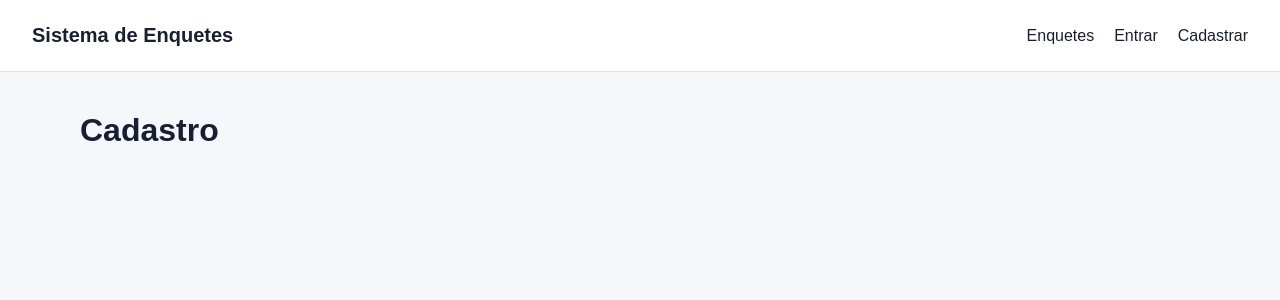
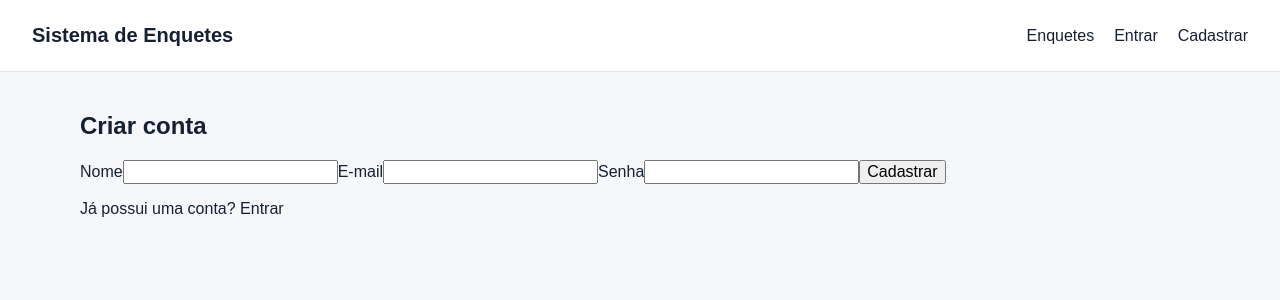
Before and after one commit to Jeanlerson/Enquetes, a React app in the folder frontend/: page /register in a window 1280 px wide. Shown: the top 300 px of the page. Built offline with nearby package versions, Linux system fonts and the light colour scheme; no server answers; the HTML template or start-up script is replaced by a standard one.

Commit message:
Pagina de Longin e Register

```diff
--- a/frontend/src/pages/Login.jsx
+++ b/frontend/src/pages/Login.jsx
@@ -1,3 +1,104 @@
+import { useState } from 'react';
+import {
+  Link,
+  useLocation,
+  useNavigate,
+} from 'react-router-dom';
+import api from '../services/api';
+import { useAuth } from '../contexts/AuthContext';
+
 export default function Login() {
-  return <h1>Login</h1>;
+  const navigate = useNavigate();
+  const location = useLocation();
+  const { login } = useAuth();
+
+  const [form, setForm] = useState({
+    email: '',
+    password: '',
+  });
+
+  const [message, setMessage] = useState('');
+  const [loading, setLoading] = useState(false);
+
+  function handleChange(event) {
+    const { name, value } = event.target;
+
+    setForm((current) => ({
+      ...current,
+      [name]: value,
+    }));
+  }
+
+  async function handleSubmit(event) {
+    event.preventDefault();
+
+    setLoading(true);
+    setMessage('');
+
+    try {
+      const response = await api.post('/login', form);
+
+      login(
+        response.data.user,
+        response.data.token,
+      );
+
+      const destination =
+        location.state?.from?.pathname || '/';
+
+      navigate(destination, {
+        replace: true,
+      });
+    } catch (error) {
+      setMessage(
+        error.response?.data?.message
+          || 'Não foi possível realizar o login.',
+      );
+    } finally {
+      setLoading(false);
+    }
+  }
+
+  return (
+    <section className="auth-page">
+      <form className="form-card" onSubmit={handleSubmit}>
+        <h1>Entrar</h1>
+
+        <label htmlFor="email">E-mail</label>
+        <input
+          id="email"
+          name="email"
+          type="email"
+          value={form.email}
+          onChange={handleChange}
+          required
+        />
+
+        <label htmlFor="password">Senha</label>
+        <input
+          id="password"
+          name="password"
+          type="password"
+          value={form.password}
+          onChange={handleChange}
+          required
+        />
+
+        {message && (
+          <p className="message error">
+            {message}
+          </p>
+        )}
+
+        <button type="submit" disabled={loading}>
+          {loading ? 'Entrando...' : 'Entrar'}
+        </button>
+
+        <p>
+          Ainda não possui conta?{' '}
+          <Link to="/register">Cadastre-se</Link>
+        </p>
+      </form>
+    </section>
+  );
 }
--- a/frontend/src/pages/Register.jsx
+++ b/frontend/src/pages/Register.jsx
@@ -1,3 +1,105 @@
+import { useState } from 'react';
+import { Link, useNavigate } from 'react-router-dom';
+import api from '../services/api';
+
 export default function Register() {
-  return <h1>Cadastro</h1>;
+  const navigate = useNavigate();
+
+  const [form, setForm] = useState({
+    name: '',
+    email: '',
+    password: '',
+  });
+
+  const [message, setMessage] = useState('');
+  const [isError, setIsError] = useState(false);
+  const [loading, setLoading] = useState(false);
+
+  function handleChange(event) {
+    const { name, value } = event.target;
+
+    setForm((current) => ({
+      ...current,
+      [name]: value,
+    }));
+  }
+
+  async function handleSubmit(event) {
+    event.preventDefault();
+
+    setLoading(true);
+    setMessage('');
+    setIsError(false);
+
+    try {
+      const response = await api.post('/register', form);
+
+      setMessage(response.data.message);
+
+      setTimeout(() => {
+        navigate('/login');
+      }, 1000);
+    } catch (error) {
+      setIsError(true);
+      setMessage(
+        error.response?.data?.message
+          || 'Não foi possível realizar o cadastro.',
+      );
+    } finally {
+      setLoading(false);
+    }
+  }
+
+  return (
+    <section className="auth-page">
+      <form className="form-card" onSubmit={handleSubmit}>
+        <h1>Criar conta</h1>
+
+        <label htmlFor="name">Nome</label>
+        <input
+          id="name"
+          name="name"
+          type="text"
+          value={form.name}
+          onChange={handleChange}
+          required
+        />
+
+        <label htmlFor="email">E-mail</label>
+        <input
+          id="email"
+          name="email"
+          type="email"
+          value={form.email}
+          onChange={handleChange}
+          required
+        />
+
+        <label htmlFor="password">Senha</label>
+        <input
+          id="password"
+          name="password"
+          type="password"
+          minLength={6}
+          value={form.password}
+          onChange={handleChange}
+          required
+        />
+
+        {message && (
+          <p className={isError ? 'message error' : 'message success'}>
+            {message}
+          </p>
+        )}
+
+        <button type="submit" disabled={loading}>
+          {loading ? 'Cadastrando...' : 'Cadastrar'}
+        </button>
+
+        <p>
+          Já possui uma conta? <Link to="/login">Entrar</Link>
+        </p>
+      </form>
+    </section>
+  );
 }
```
